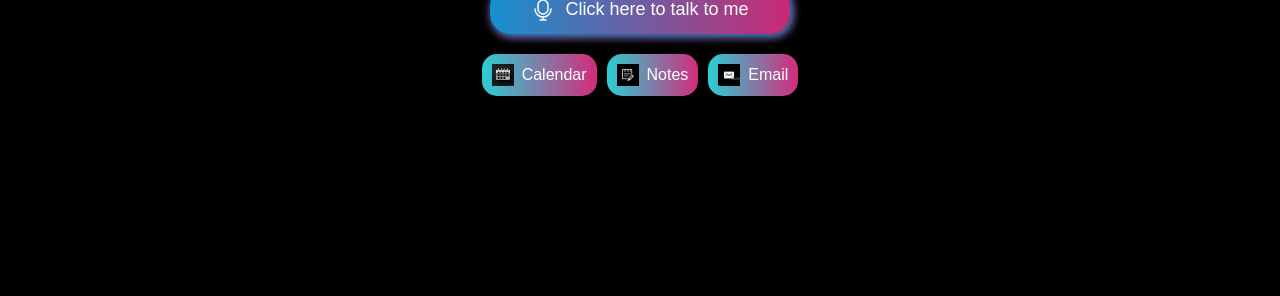
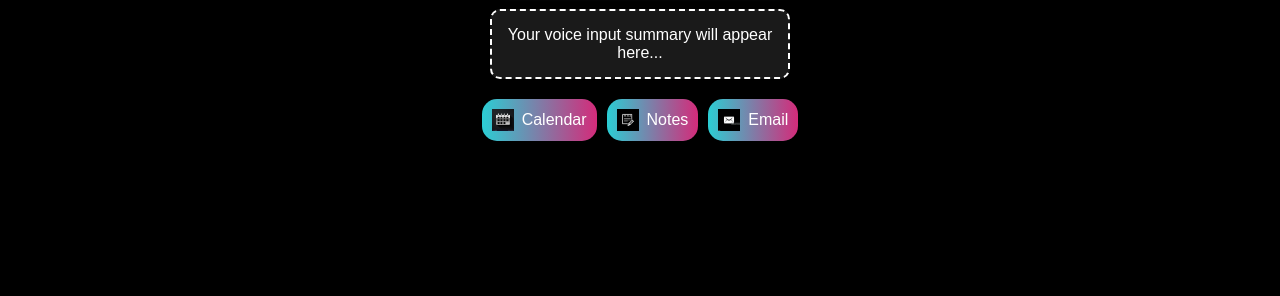
Before and after one commit to Tanyaayadav/voice_assistant, a plain HTML site: page index.html in a window 1280 px wide. Shown: the part 504-800 px from the top of the page. Drawn offline with Linux system fonts and the light colour scheme; a web font is replaced by a local one.

Commit message:
Update index.html

```diff
--- a/index.html
+++ b/index.html
@@ -16,6 +16,10 @@
         <img src="mic.svg" alt="mic">
         <span id="content"> Click here to talk to me</span>
     </button>
+
+    <div id="summary-box">
+        <p id="summary-text">Your voice input summary will appear here...</p>
+    </div>
 
     <!-- Icons Section -->
     <div class="icon-container">
```
